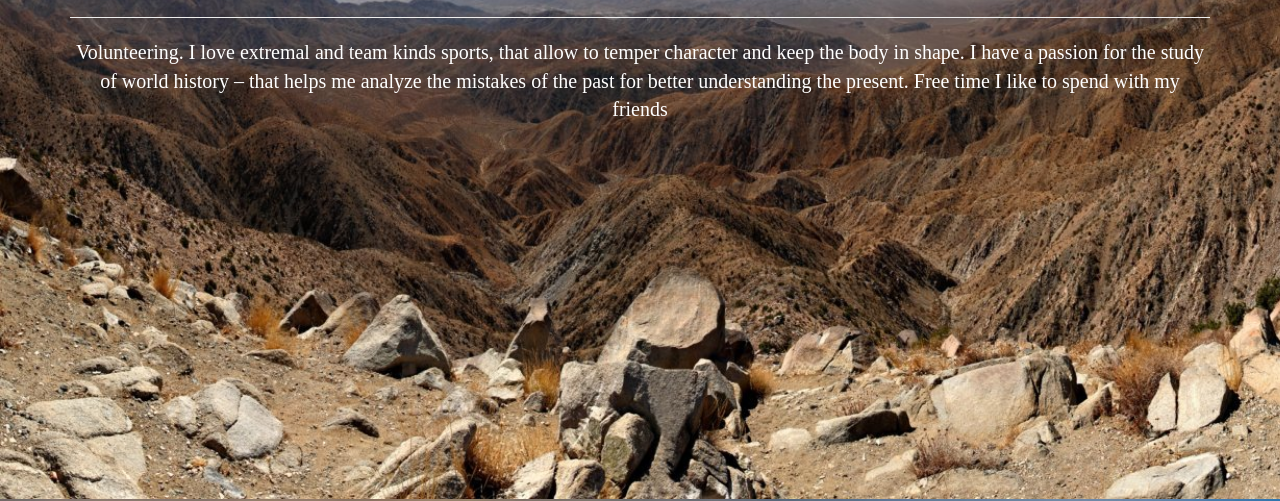
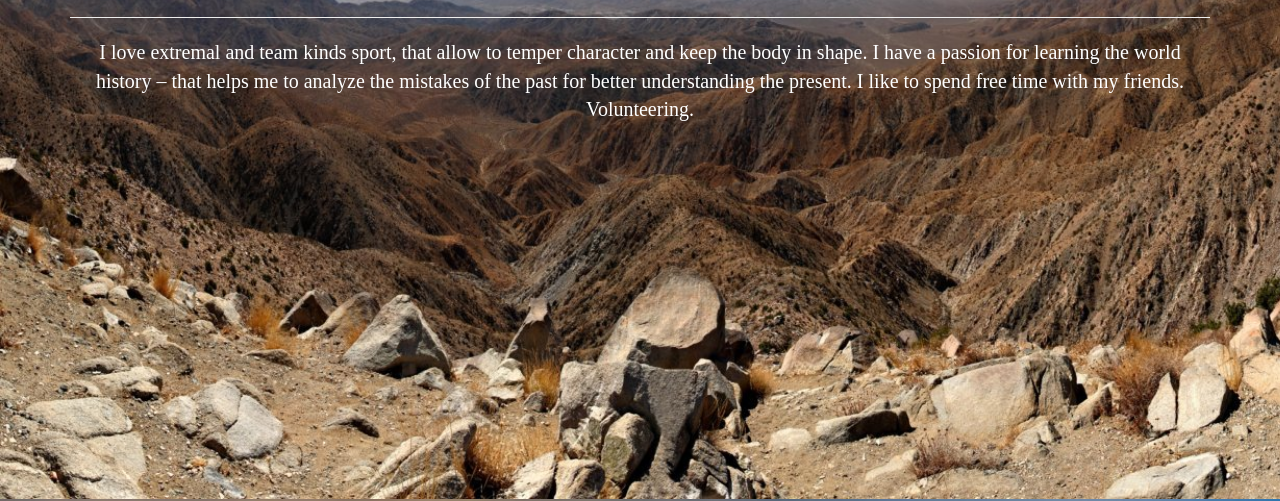
Before and after one commit to Odialko/Odialko-github.io, a plain HTML site: page index.html in a window 1280 px wide. Shown: the part 301-802 px from the top of the page. Drawn offline with Linux system fonts and the light colour scheme.

Commit message:
Update index.html

```diff
--- a/index.html
+++ b/index.html
@@ -56,10 +56,9 @@
                 <p class="text_size">Take small step every day and one day you will get there</p>
                 <hr>
                 <p class="text_size">
-                    Volunteering. I love extremal and team kinds sports, that allow to temper character
-                    and keep the body in shape. I have a passion for the study of world history – that
-                    helps me analyze the mistakes of the past for better understanding the present.
-                    Free time I like to spend with my friends
+                    I love extremal and team kinds sport, that allow to temper character and keep the body in shape.
+                    I have a passion for learning the world history – that helps me to analyze the mistakes
+                    of the past for better understanding the present. I like to spend free time with my friends. Volunteering.
                 </p>
             </div>
         </div>
```
